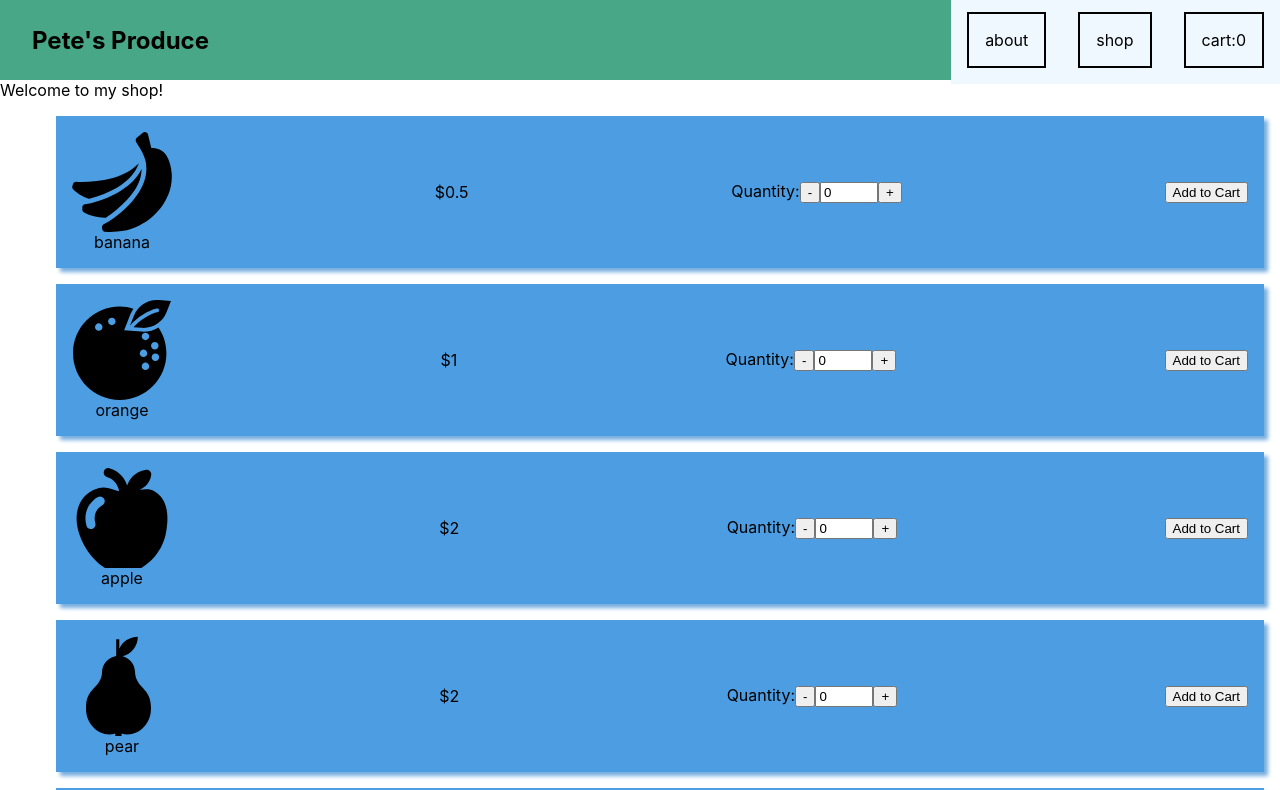
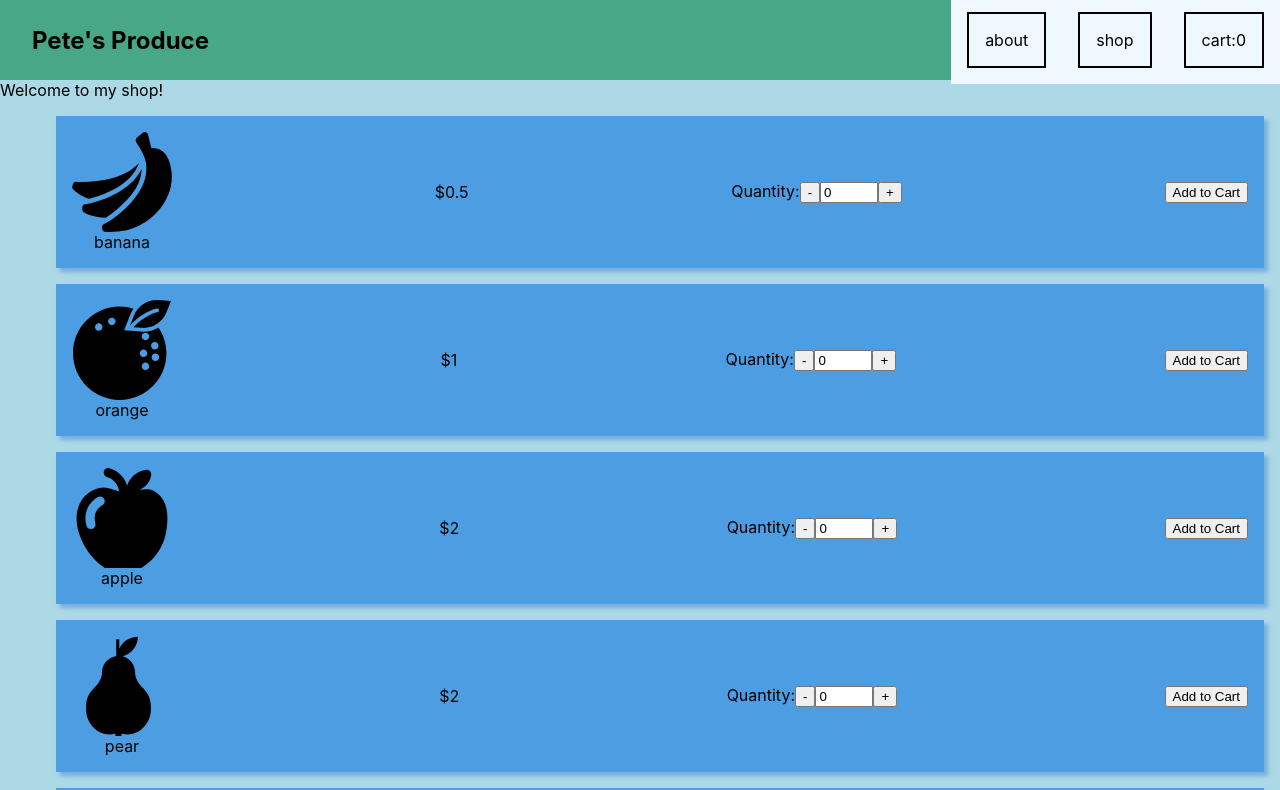
Before and after one commit to sbusenba/odin-shopping-cart, a React (Create React App) app: page /shop in a window 1280 px wide. Shown: the top 790 px of the page. Built offline with nearby package versions, Linux system fonts and the light colour scheme.

Commit message:
Add shopdiv class and css for shop.

```diff
--- a/src/components/Shop.js
+++ b/src/components/Shop.js
@@ -1,12 +1,13 @@
 import  {useOutletContext} from 'react-router-dom'
 import ProductView from './ProductView'
+import '../styles/shop.css'
 function Shop (){
 
 
     const [products,,addToCart,] = useOutletContext()
 
 
-    return (<div>
+    return (<div className='shopDiv'>
         Welcome to my shop!
         <ul>
         {products.map((product,index)=>{return <li key={index}><ProductView
--- /dev/null
+++ b/src/styles/shop.css
@@ -0,0 +1,3 @@
+.shopDiv{
+ background-color: lightblue;
+}
```
